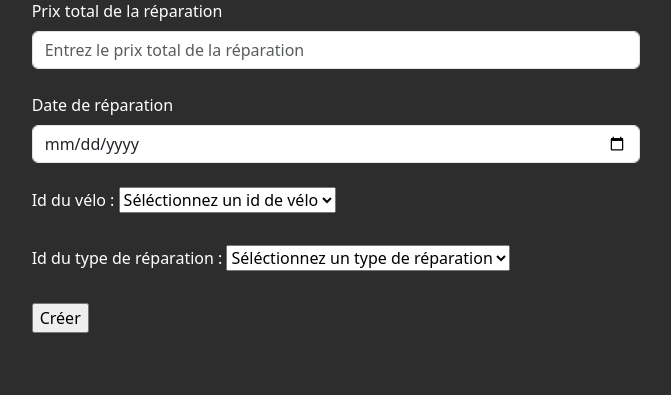
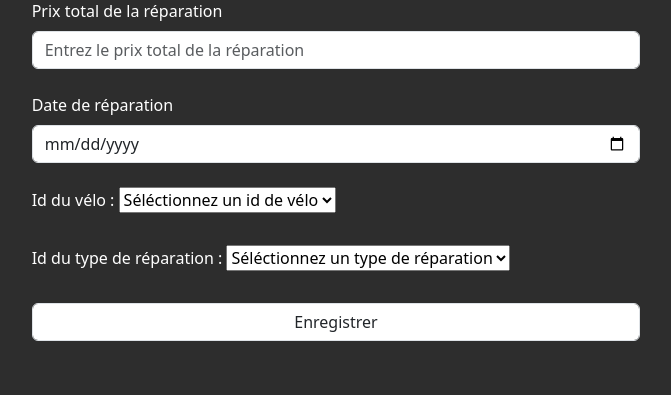
Before and after one commit to ThomasMillon/15_millon, a Flask app: page /reparation/add in a window 1280 px wide. Shown: the part 166-561 px from the top of the page, without its empty margins (304-975 px from the left). Run offline with Flask 3, Linux system fonts and the light colour scheme; data comes from the database, SQL or seed files in the repository; data that the repository does not hold is empty; some libraries are stand-ins or nearby versions.

```diff
--- a/templates/reparation/add_reparation.html
+++ b/templates/reparation/add_reparation.html
@@ -40,7 +40,7 @@
                 </select>
             </div>
             <br>
-            <input type="submit" value="Créer" name="Valider">
+            <input class="form-control" type="submit" value="Enregistrer" name="Enregistrer">
         </form>
     </div>
 {% endblock %}
```
